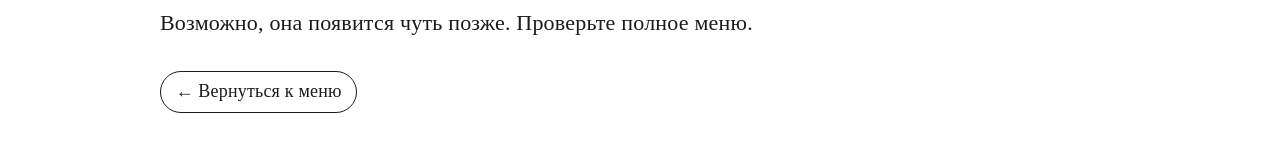
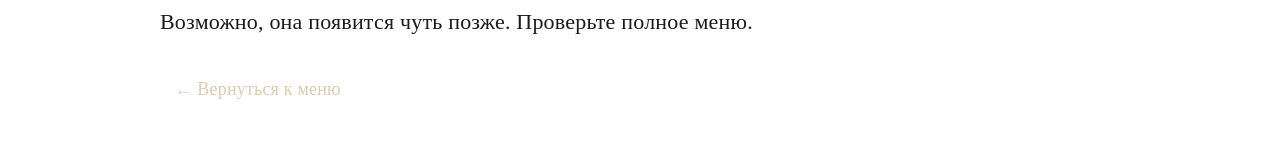
Before and after one commit to ALDYNEC-07/beno-coffe, a Next.js app: page /menu/1 in a window 1280 px wide. Shown: the part 201-364 px from the top of the page. Built offline with nearby package versions, Linux system fonts and the light colour scheme; no server answers.

Commit message:
поправил стили в отдельных позициях из меню

```diff
--- a/src/components/MenuItemPage/MenuItemPage.module.css
+++ b/src/components/MenuItemPage/MenuItemPage.module.css
@@ -16,12 +16,13 @@
 }
 
 .contentOnImage {
+  --border: 1px solid #9b6a1259;
   position: relative;
   z-index: 2;
   padding: clamp(1rem, 2.2vw, 1.5rem);
   border-radius: calc(var(--radius) + 6px);
   background: rgba(255, 255, 255, 0.62);
-  border: 1px solid rgba(255, 255, 255, 0.6);
+  border: none;
   box-shadow: 0 18px 40px rgba(27, 27, 27, 0.12);
   backdrop-filter: blur(52px) saturate(105%);
   -webkit-backdrop-filter: blur(52px) saturate(105%);
@@ -66,10 +67,10 @@
   align-items: center;
   gap: 0.4rem;
   padding: 0.4rem 0.9rem;
-  border: var(--border);
+  border: none;
   border-radius: 999px;
   text-decoration: none;
-  color: inherit;
+  color: #9b6a1259;
   width: fit-content;
 }
 
@@ -119,6 +120,7 @@
   border: var(--border);
   border-radius: 999px;
   font-size: var(--text-sm);
+  color: #9b6a1259;
 }
 
 .priceRow {
--- a/src/components/MenuItemPage/MenuItemPage.tsx
+++ b/src/components/MenuItemPage/MenuItemPage.tsx
@@ -117,7 +117,7 @@ export default function MenuItemPage({ item }: MenuItemPageProps) {
             <h1 className={styles.title}>{nameLabel}</h1>
             {isPopular ? (
               <span className={styles.badge} aria-label="Популярная позиция">
-                ⭐ {menuItemText.popularLabel}
+                {menuItemText.popularLabel}
               </span>
             ) : null}
           </div>
--- a/src/components/Navigation/Navigation.module.css
+++ b/src/components/Navigation/Navigation.module.css
@@ -11,7 +11,7 @@
   position: sticky;
   top: 0;
   z-index: 50;
-  border-bottom: 1px solid rgba(155, 106, 18, 0.35);
+  border-bottom: none;
   padding-block: var(--space-3);
   background: transparent;
   isolation: isolate;
```
